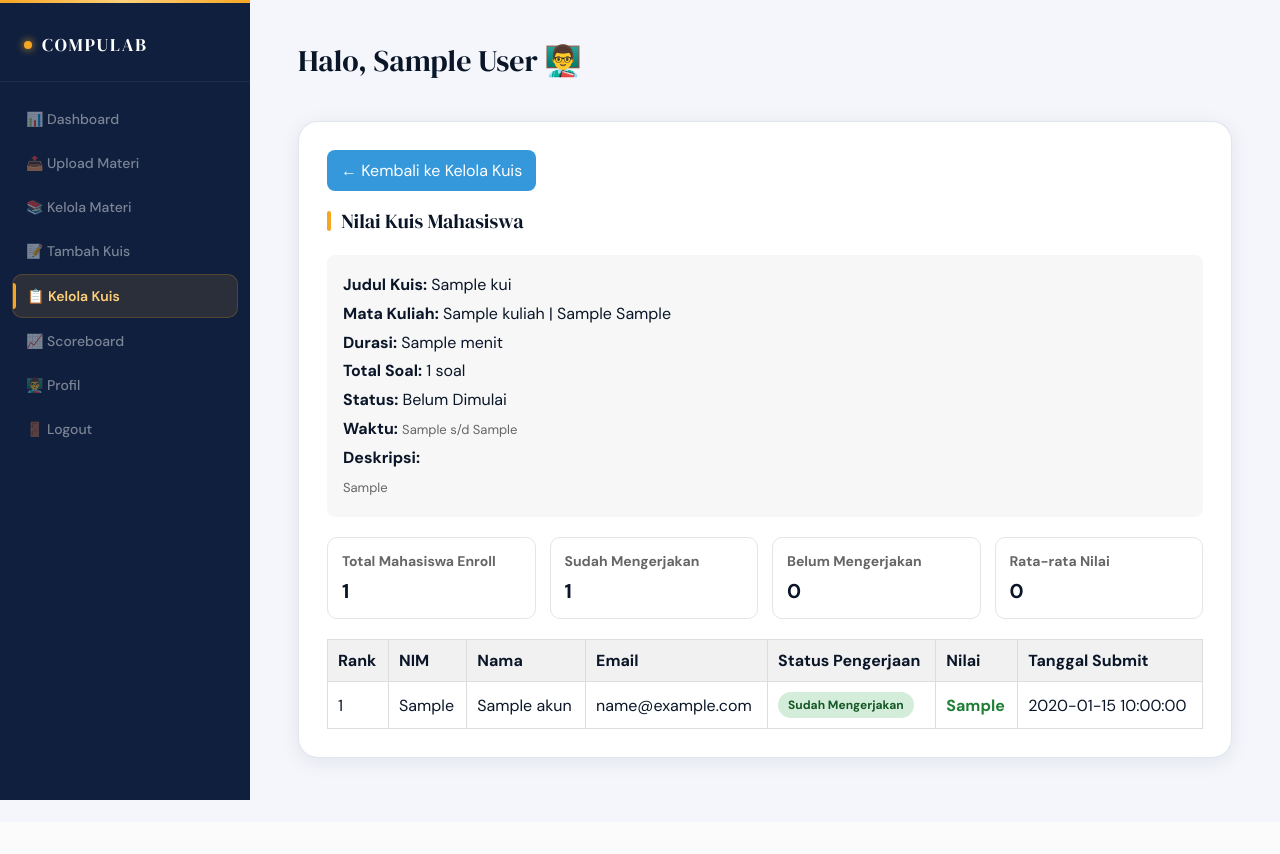
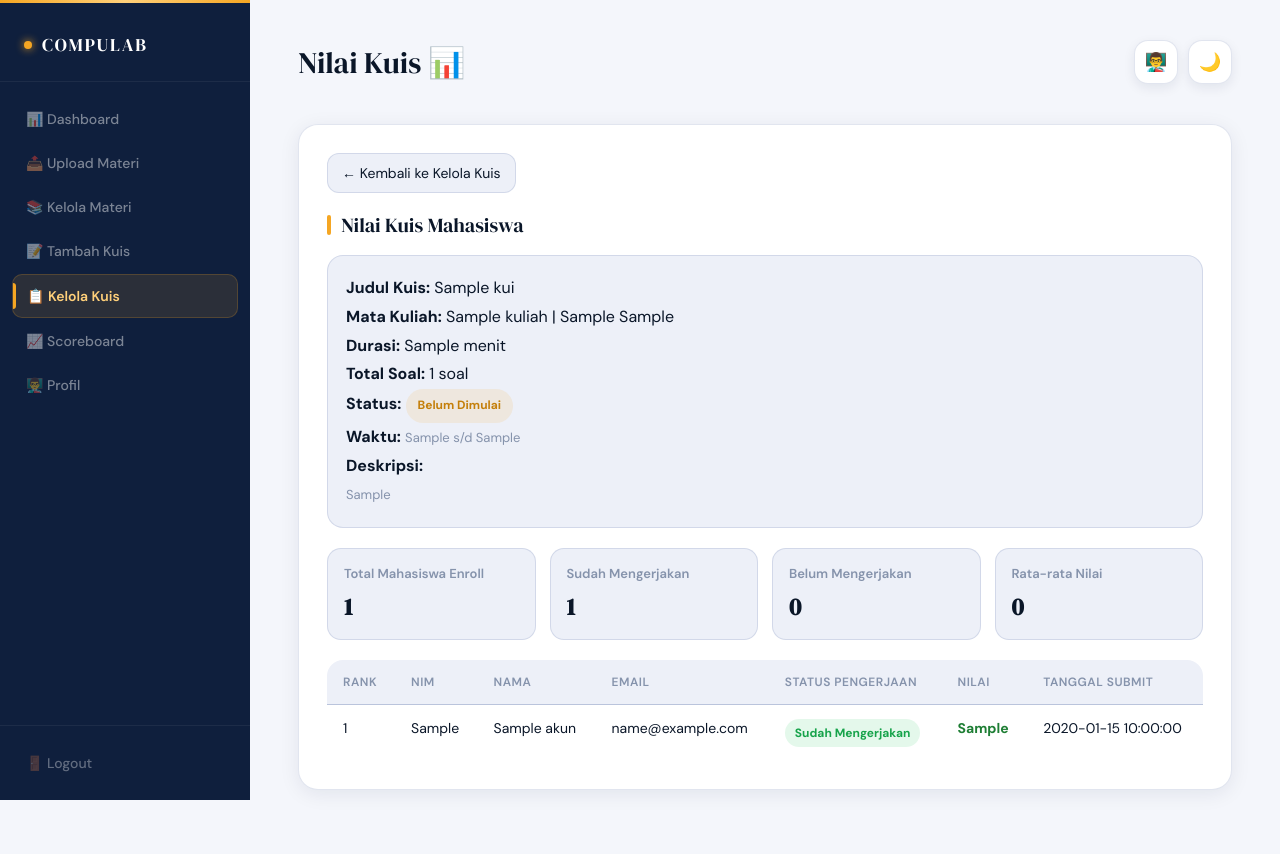
Before and after one commit to onta2kun-droid/CompuLab, a PHP site: page /dosen/nilai_kuis.php?kuis_id=1 in a window 1280 px wide. Before the commit the page ends 800 px from the top, so only its background shows below. Run offline with PHP 8.4, Linux system fonts and the light colour scheme; the visitor is signed in with stand-in values (Sample User, id 1); tables that the repository leaves empty or names only in its code hold one stand-in row (values such as "Sample post").

Commit message:
CompuLab #1 test

```diff
--- a/dosen/nilai_kuis.php
+++ b/dosen/nilai_kuis.php
@@ -151,38 +151,75 @@ date_default_timezone_set('Asia/Makassar');
 $sekarang = date('Y-m-d H:i:s');
 
 $statusKuis = '';
+$statusClass = 'status-wait';
+
 if (!empty($kuis['waktu_mulai']) && $sekarang < $kuis['waktu_mulai']) {
     $statusKuis = 'Belum Dimulai';
+    $statusClass = 'status-wait';
 } elseif (!empty($kuis['waktu_selesai']) && $sekarang > $kuis['waktu_selesai']) {
     $statusKuis = 'Selesai';
+    $statusClass = 'status-close';
 } else {
     $statusKuis = 'Berlangsung';
+    $statusClass = 'status-open';
 }
 ?>
 
 <!DOCTYPE html>
-<html lang="id">
+<html lang="id" data-theme="light">
 <head>
 <meta charset="UTF-8">
+<meta name="viewport" content="width=device-width, initial-scale=1.0">
 <title>Nilai Kuis | COMPULAB</title>
+
+<link href="https://fonts.googleapis.com/css2?family=DM+Serif+Display:ital@0;1&family=DM+Sans:wght@300;400;500;600;700&display=swap" rel="stylesheet">
+
+<script>
+  const t = localStorage.getItem('compulab_theme');
+  if (t) document.documentElement.setAttribute('data-theme', t);
+</script>
+
 <link rel="stylesheet" href="../css/dashboard-dosen.css">
+
 <style>
+  .content-stack {
+    display: flex;
+    flex-direction: column;
+    gap: 24px;
+  }
+
+  .section-card {
+    padding: 28px;
+  }
+
   .btn-back {
-            display: inline-block;
-            margin-bottom: 16px;
+    display: inline-flex;
+    align-items: center;
+    justify-content: center;
+    margin-bottom: 18px;
     padding: 10px 14px;
-            background: #3498db;
-            color: white;
+    background: var(--bg-input);
+    color: var(--text-primary);
     text-decoration: none;
-            border-radius: 8px;
+    border-radius: 12px;
+    border: 1px solid var(--border);
+    font-size: 14px;
   }
 
   .info-box {
-            background: #f7f7f7;
-            border-radius: 8px;
-            padding: 16px;
+    background: var(--bg-input);
+    border: 1px solid var(--border);
+    border-radius: 16px;
+    padding: 18px;
     margin-bottom: 20px;
     line-height: 1.8;
+    color: var(--text-primary);
+  }
+
+  .small-text {
+    color: var(--text-muted);
+    font-size: 13px;
+    line-height: 1.6;
   }
 
   .stats-mini {
@@ -193,82 +230,170 @@ if (!empty($kuis['waktu_mulai']) && $sekarang < $kuis['waktu_mulai']) {
   }
 
   .card-mini {
-            background: #ffffff;
-            border: 1px solid #e5e5e5;
-            border-radius: 10px;
-            padding: 14px;
+    background: var(--bg-input);
+    border: 1px solid var(--border);
+    border-radius: 14px;
+    padding: 16px;
   }
 
   .card-mini h4 {
     margin: 0 0 8px;
-            font-size: 14px;
-            color: #666;
+    font-size: 13px;
+    color: var(--text-muted);
+    font-weight: 600;
   }
 
   .card-mini p {
     margin: 0;
-            font-size: 20px;
-            font-weight: bold;
+    font-size: 24px;
+    font-weight: 700;
+    color: var(--text-primary);
+    font-family: 'DM Serif Display', serif;
   }
 
-        .table-nilai {
-            width: 100%;
-            border-collapse: collapse;
-            margin-top: 12px;
+  .status-chip {
+    display: inline-flex;
+    align-items: center;
+    gap: 6px;
+    padding: 6px 12px;
+    border-radius: 999px;
+    font-size: 12px;
+    font-weight: 700;
   }
 
-        .table-nilai th,
-        .table-nilai td {
-            border: 1px solid #ddd;
-            padding: 10px;
-            text-align: left;
-            vertical-align: middle;
+  .status-open {
+    background: rgba(34,197,94,0.12);
+    color: #16a34a;
   }
 
-        .table-nilai th {
-            background: #f1f1f1;
+  .status-wait {
+    background: rgba(245,166,35,0.12);
+    color: var(--gold-dark);
+  }
+
+  .status-close {
+    background: rgba(107,143,212,0.12);
+    color: var(--navy-fresh);
   }
 
   .status-submit {
     display: inline-block;
-            padding: 5px 10px;
+    padding: 6px 10px;
     border-radius: 999px;
     font-size: 12px;
-            font-weight: bold;
+    font-weight: 700;
   }
 
   .status-sudah {
-            background: #d4edda;
-            color: #155724;
+    background: rgba(34,197,94,0.12);
+    color: #16a34a;
   }
 
   .status-belum {
-            background: #f8d7da;
-            color: #721c24;
+    background: rgba(239,68,68,0.12);
+    color: #b91c1c;
   }
 
   .nilai-bagus {
-            font-weight: bold;
+    font-weight: 700;
     color: #1e7e34;
   }
 
   .nilai-kosong {
-            color: #999;
+    color: var(--text-muted);
     font-style: italic;
   }
 
-        .small-text {
-            color: #666;
-            font-size: 13px;
-            line-height: 1.5;
+  .custom-table {
+    width: 100%;
+    border-collapse: collapse;
+    margin-top: 12px;
+    border-radius: 16px;
+    overflow: hidden;
+  }
+
+  .custom-table th,
+  .custom-table td {
+    padding: 14px 16px;
+    border-bottom: 1px solid var(--border);
+    text-align: left;
+    vertical-align: top;
+    color: var(--text-primary);
+  }
+
+  .custom-table th {
+    font-size: 12px;
+    font-weight: 600;
+    text-transform: uppercase;
+    letter-spacing: 0.5px;
+    color: var(--text-muted);
+    background: var(--bg-input);
+  }
+
+  .custom-table tbody tr:hover td {
+    background: var(--bg-input);
+  }
+
+  .empty-row {
+    text-align: center;
+    color: var(--text-muted);
+  }
+
+  @media (max-width: 768px) {
+    .section-card {
+      padding: 18px;
+    }
+  }
+
+  @media (max-width: 640px) {
+    .custom-table thead {
+      display: none;
+    }
+
+    .custom-table,
+    .custom-table tbody,
+    .custom-table tr,
+    .custom-table td {
+      display: block;
+      width: 100%;
+    }
+
+    .custom-table tr {
+      border: 1px solid var(--border);
+      border-radius: 14px;
+      margin-bottom: 14px;
+      background: var(--bg-card);
+      overflow: hidden;
+    }
+
+    .custom-table td {
+      border-bottom: 1px solid var(--border);
+      padding: 12px 16px;
+    }
+
+    .custom-table td:last-child {
+      border-bottom: none;
+    }
+
+    .custom-table td::before {
+      content: attr(data-label);
+      display: block;
+      font-size: 11px;
+      font-weight: 600;
+      text-transform: uppercase;
+      letter-spacing: 0.5px;
+      color: var(--text-muted);
+      margin-bottom: 4px;
+    }
   }
 </style>
 </head>
 <body>
 
-<div class="sidebar">
+<div class="mobile-overlay" id="mobileOverlay"></div>
+
+<div class="mobile-drawer" id="mobileDrawer">
   <div class="logo">COMPULAB</div>
-
   <nav>
     <a href="dashboard.php">📊 Dashboard</a>
     <a href="upload_materi.php">📤 Upload Materi</a>
@@ -277,26 +402,49 @@ if (!empty($kuis['waktu_mulai']) && $sekarang < $kuis['waktu_mulai']) {
     <a class="active" href="kelola_kuis.php">📋 Kelola Kuis</a>
     <a href="scoreboard.php">📈 Scoreboard</a>
     <a href="profil.php">👨‍🏫 Profil</a>
-        <a href="logout.php">🚪 Logout</a>
   </nav>
+  <div class="sidebar-bottom"><a href="logout.php">🚪 Logout</a></div>
+</div>
+
+<div class="sidebar">
+  <div class="logo">COMPULAB</div>
+  <nav>
+    <a href="dashboard.php">📊 Dashboard</a>
+    <a href="upload_materi.php">📤 Upload Materi</a>
+    <a href="kelola_materi.php">📚 Kelola Materi</a>
+    <a href="tambah_kuis.php">📝 Tambah Kuis</a>
+    <a class="active" href="kelola_kuis.php">📋 Kelola Kuis</a>
+    <a href="scoreboard.php">📈 Scoreboard</a>
+    <a href="profil.php">👨‍🏫 Profil</a>
+  </nav>
+  <div class="sidebar-bottom"><a href="logout.php">🚪 Logout</a></div>
 </div>
 
 <div class="main">
   <div class="topbar">
-        <h1>Halo, <?php echo htmlspecialchars($nama_dosen); ?> 👨‍🏫</h1>
+    <button class="hamburger" id="hamburgerBtn" aria-label="Menu">
+      <span></span><span></span><span></span>
+    </button>
+    <h1>Nilai Kuis 📊</h1>
+    <div class="topbar-right">
+      <a href="profil.php" class="profile-mini" title="Profil Dosen">👨‍🏫</a>
+      <button class="dark-toggle-top" id="darkToggle">🌙</button>
+    </div>
   </div>
 
-    <div class="table-card">
+  <div class="content-stack">
+
+    <div class="table-card section-card">
       <a href="kelola_kuis.php" class="btn-back">← Kembali ke Kelola Kuis</a>
 
-        <h3>Nilai Kuis Mahasiswa</h3>
+      <h3 style="margin-bottom:16px;">Nilai Kuis Mahasiswa</h3>
 
       <div class="info-box">
         <strong>Judul Kuis:</strong> <?php echo htmlspecialchars($kuis['judul']); ?><br>
         <strong>Mata Kuliah:</strong> <?php echo htmlspecialchars($kuis['nama_matkul'] . ' | ' . $kuis['angkatan'] . ' ' . $kuis['kelas']); ?><br>
         <strong>Durasi:</strong> <?php echo htmlspecialchars($kuis['durasi']); ?> menit<br>
         <strong>Total Soal:</strong> <?php echo $totalSoal; ?> soal<br>
-            <strong>Status:</strong> <?php echo htmlspecialchars($statusKuis); ?><br>
+        <strong>Status:</strong> <span class="status-chip <?php echo $statusClass; ?>"><?php echo htmlspecialchars($statusKuis); ?></span><br>
         <strong>Waktu:</strong>
         <span class="small-text">
           <?php echo htmlspecialchars($kuis['waktu_mulai']); ?> s/d
@@ -331,7 +479,8 @@ if (!empty($kuis['waktu_mulai']) && $sekarang < $kuis['waktu_mulai']) {
         </div>
       </div>
 
-        <table class="table-nilai">
+      <table class="custom-table">
+        <thead>
           <tr>
             <th>Rank</th>
             <th>NIM</th>
@@ -341,44 +490,66 @@ if (!empty($kuis['waktu_mulai']) && $sekarang < $kuis['waktu_mulai']) {
             <th>Nilai</th>
             <th>Tanggal Submit</th>
           </tr>
-
+        </thead>
+        <tbody>
           <?php if ($nilaiQuery && $nilaiQuery->num_rows > 0): ?>
             <?php $rank = 1; ?>
             <?php while ($row = $nilaiQuery->fetch_assoc()): ?>
               <tr>
-                        <td>
+                <td data-label="Rank">
                   <?php echo !is_null($row['nilai']) ? $rank++ : '-'; ?>
                 </td>
-                        <td><?php echo htmlspecialchars($row['nim']); ?></td>
-                        <td><?php echo htmlspecialchars($row['nama']); ?></td>
-                        <td><?php echo htmlspecialchars($row['email']); ?></td>
-                        <td>
+                <td data-label="NIM"><?php echo htmlspecialchars($row['nim']); ?></td>
+                <td data-label="Nama"><?php echo htmlspecialchars($row['nama']); ?></td>
+                <td data-label="Email"><?php echo htmlspecialchars($row['email']); ?></td>
+                <td data-label="Status Pengerjaan">
                   <?php if (!is_null($row['nilai'])): ?>
                     <span class="status-submit status-sudah">Sudah Mengerjakan</span>
                   <?php else: ?>
                     <span class="status-submit status-belum">Belum Mengerjakan</span>
                   <?php endif; ?>
                 </td>
-                        <td>
+                <td data-label="Nilai">
                   <?php if (!is_null($row['nilai'])): ?>
                     <span class="nilai-bagus"><?php echo htmlspecialchars($row['nilai']); ?></span>
                   <?php else: ?>
                     <span class="nilai-kosong">-</span>
                   <?php endif; ?>
                 </td>
-                        <td>
+                <td data-label="Tanggal Submit">
                   <?php echo !empty($row['tanggal_submit']) ? htmlspecialchars($row['tanggal_submit']) : '-'; ?>
                 </td>
               </tr>
             <?php endwhile; ?>
           <?php else: ?>
             <tr>
-                    <td colspan="7">Belum ada mahasiswa yang enroll pada kelas kuis ini.</td>
+              <td colspan="7" class="empty-row">Belum ada mahasiswa yang enroll pada kelas kuis ini.</td>
             </tr>
           <?php endif; ?>
+        </tbody>
       </table>
+    </div>
+
   </div>
 </div>
 
+<script src="../js/darkmode.js"></script>
+<script>
+  const btn = document.getElementById('hamburgerBtn');
+  const drawer = document.getElementById('mobileDrawer');
+  const overlay = document.getElementById('mobileOverlay');
+
+  btn.addEventListener('click', () => {
+    btn.classList.toggle('open');
+    drawer.classList.toggle('open');
+    overlay.classList.toggle('show');
+  });
+
+  overlay.addEventListener('click', () => {
+    btn.classList.remove('open');
+    drawer.classList.remove('open');
+    overlay.classList.remove('show');
+  });
+</script>
 </body>
 </html>
```
Lines whose indentation alone changed are shown as unchanged.
